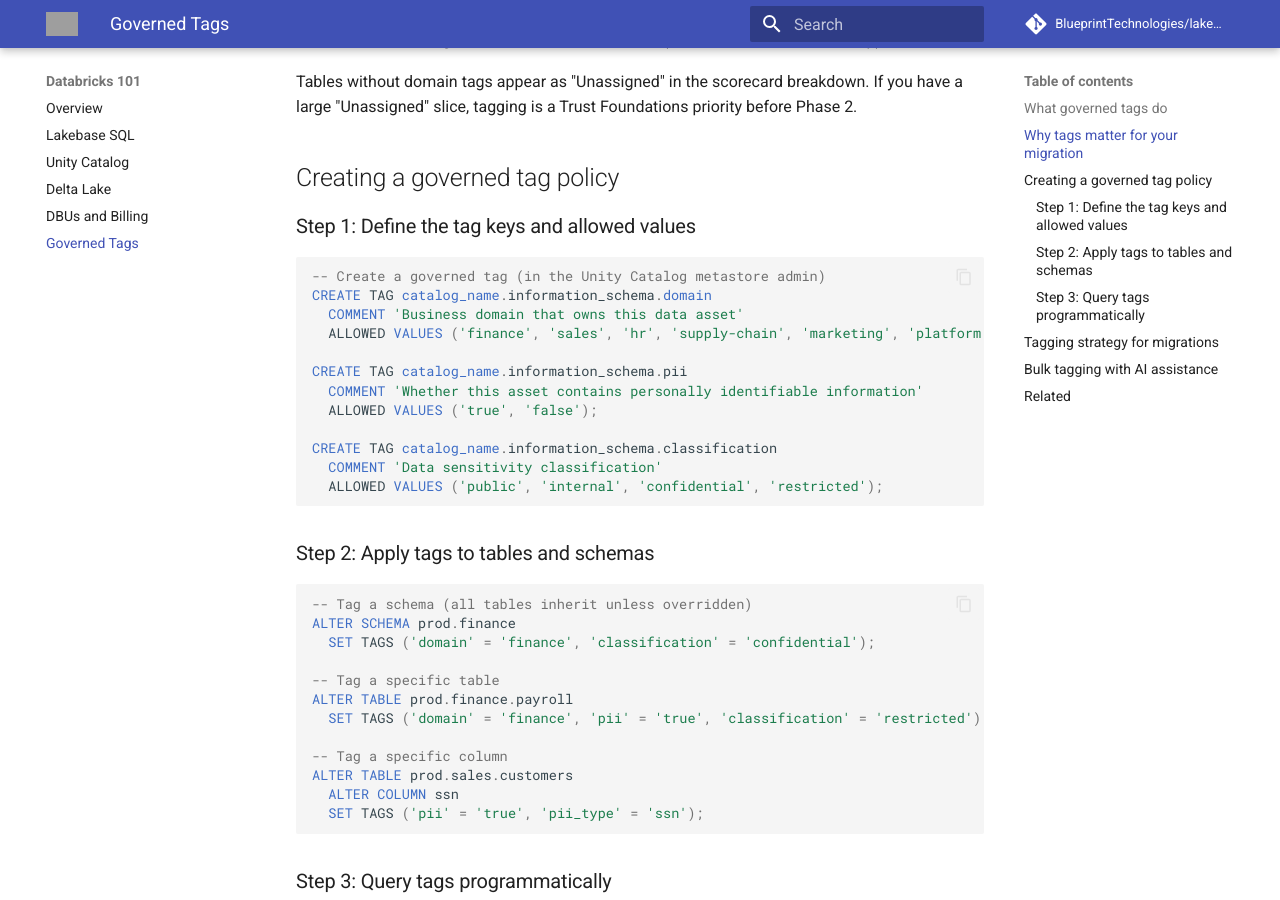
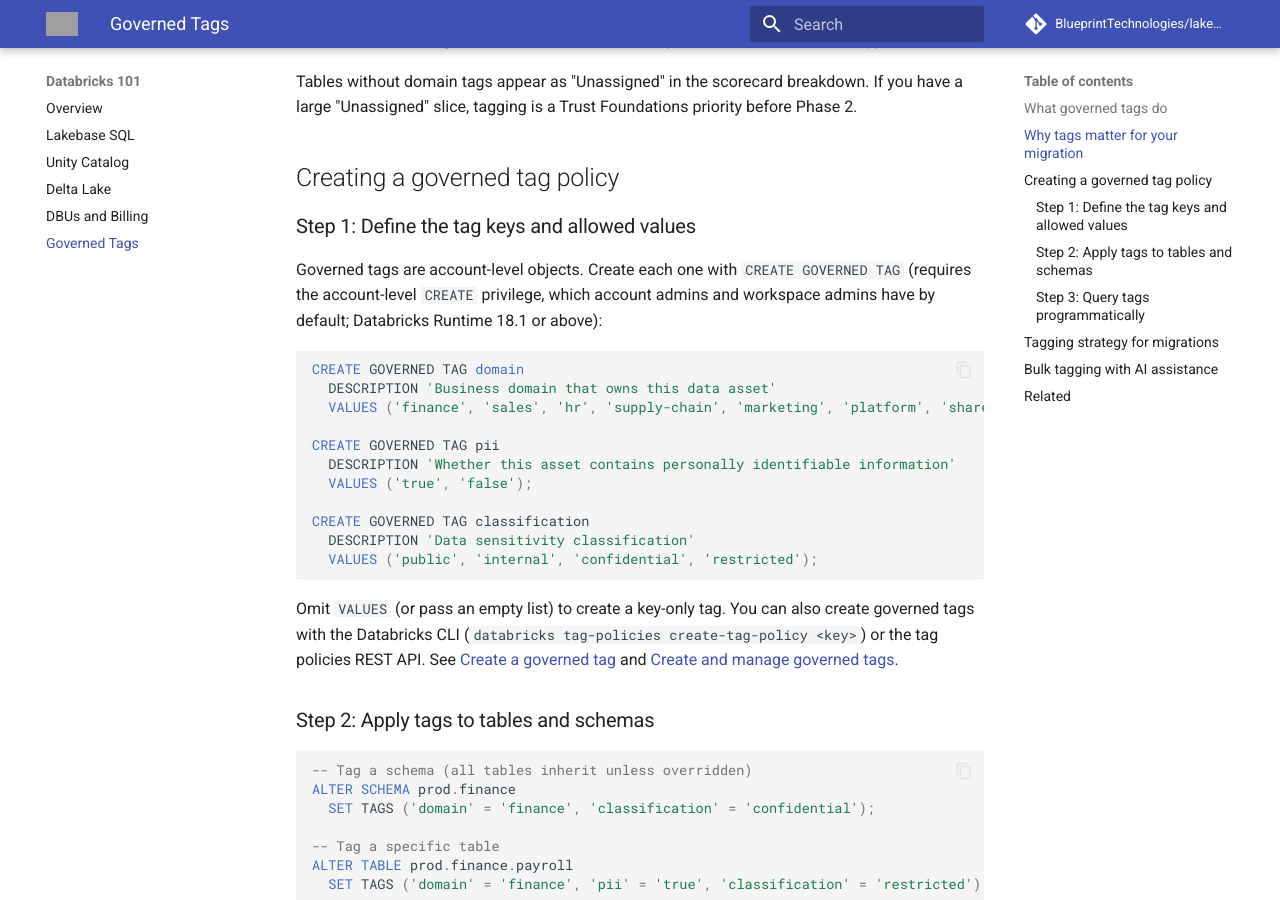
Before and after one commit to BlueprintTechnologies/lakebase-offers, an MkDocs documentation site: the page built from docs/databricks-101/governed-tags.md, in a window 1280 px wide and 900 px high, scrolled down 918 px. Built offline with MkDocs 1.6.1 and Material for MkDocs 9.7.7, drawn with Linux system fonts in a browser that asks for light colours; comment, search, counter and statistics services are not loaded; grey boxes are pictures that could not be loaded.

Commit message:
docs: fix governed tag syntax and undefined row-filter function in UC explainers
- governed-tags.md: replace "CREATE TAG <catalog>.information_schema.<key> ...
  ALLOWED VALUES" with the documented CREATE GOVERNED TAG ... VALUES (...),
  and note the CLI and REST alternatives and the privilege/runtime requirements.
- unity-catalog.md, access-control.md: replace the undefined
  current_user_region() with a mapping-table row filter keyed on
  session_user(), the pattern in Databricks' row filter documentation.

````diff
--- a/docs/databricks-101/governed-tags.md
+++ b/docs/databricks-101/governed-tags.md
@@ -30,20 +30,23 @@
 
 ### Step 1: Define the tag keys and allowed values
 
+Governed tags are account-level objects. Create each one with `CREATE GOVERNED TAG` (requires the account-level `CREATE` privilege, which account admins and workspace admins have by default; Databricks Runtime 18.1 or above):
+
 ```sql
--- Create a governed tag (in the Unity Catalog metastore admin)
-CREATE TAG catalog_name.information_schema.domain
-  COMMENT 'Business domain that owns this data asset'
-  ALLOWED VALUES ('finance', 'sales', 'hr', 'supply-chain', 'marketing', 'platform', 'shared');
+CREATE GOVERNED TAG domain
+  DESCRIPTION 'Business domain that owns this data asset'
+  VALUES ('finance', 'sales', 'hr', 'supply-chain', 'marketing', 'platform', 'shared');
 
-CREATE TAG catalog_name.information_schema.pii
-  COMMENT 'Whether this asset contains personally identifiable information'
-  ALLOWED VALUES ('true', 'false');
+CREATE GOVERNED TAG pii
+  DESCRIPTION 'Whether this asset contains personally identifiable information'
+  VALUES ('true', 'false');
 
-CREATE TAG catalog_name.information_schema.classification
-  COMMENT 'Data sensitivity classification'
-  ALLOWED VALUES ('public', 'internal', 'confidential', 'restricted');
+CREATE GOVERNED TAG classification
+  DESCRIPTION 'Data sensitivity classification'
+  VALUES ('public', 'internal', 'confidential', 'restricted');
 ```
+
+Omit `VALUES` (or pass an empty list) to create a key-only tag. You can also create governed tags with the Databricks CLI (`databricks tag-policies create-tag-policy <key>`) or the tag policies REST API. See [Create a governed tag](https://docs.databricks.com/aws/en/sql/language-manual/sql-ref-syntax-ddl-create-governed-tag) and [Create and manage governed tags](https://docs.databricks.com/aws/en/admin/governed-tags/manage-governed-tags).
 
 ### Step 2: Apply tags to tables and schemas
 
````
Also changed, not shown: docs/databricks-101/unity-catalog.md (+12 -2 lines), docs/trust-foundations/access-control.md (+8 -1 lines).
